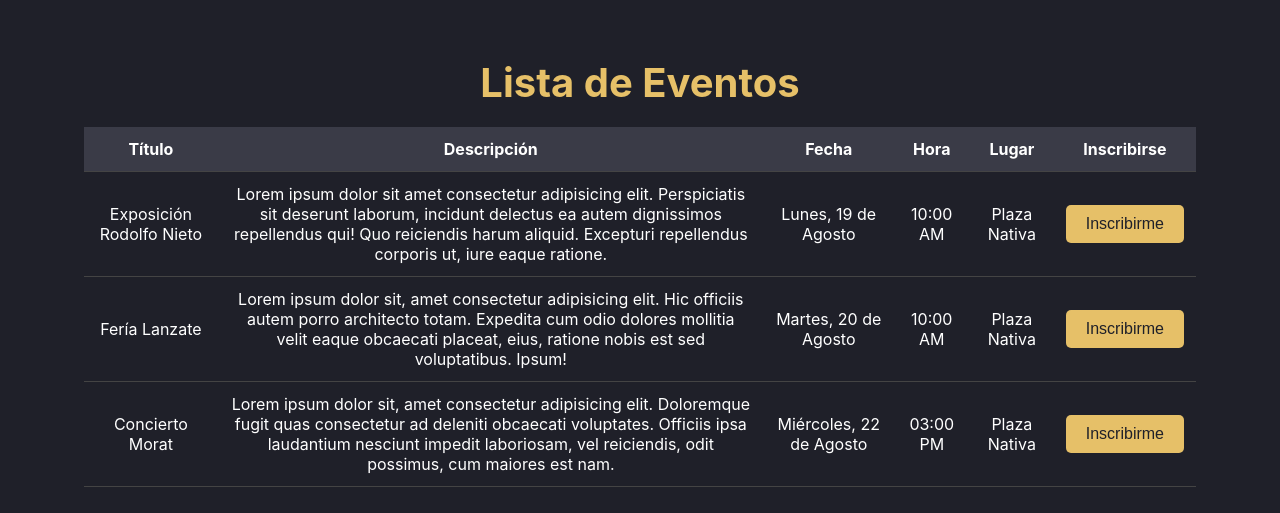
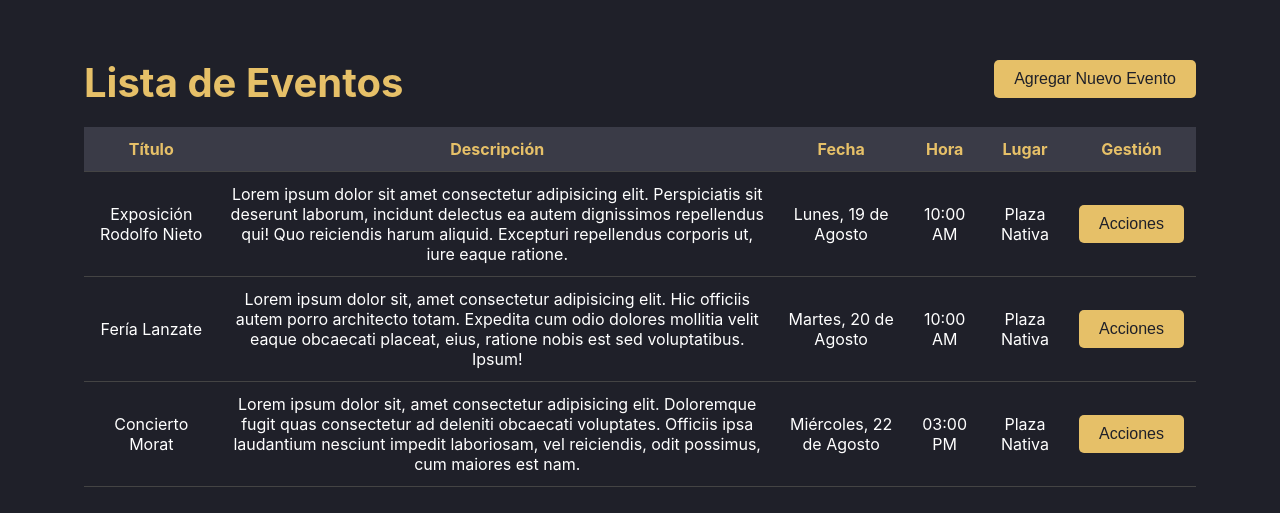
Before and after one commit to Jsrodriguez03/Challenge_GdE, a React (Vite) app: page / in a window 1280 px wide. Shown: the part 131-644 px from the top of the page. Built offline with nearby package versions, Linux system fonts and the light colour scheme.

Commit message:
Agregando Dropdown para las gestión de acciones

```diff
--- a/src/components/EventList/EventList.css
+++ b/src/components/EventList/EventList.css
@@ -7,6 +7,12 @@
   color: #e6c068;
   margin-bottom: 20px;
   font-size: 2.5em;
+}
+
+.header-ManagementEvent {
+  display: flex;
+  justify-content: space-between;
+  align-items: center;
 }
 
 .table {
@@ -24,11 +30,15 @@
 }
 
 .table th {
+  color: #e6c068;
+}
+
+.table th {
   background-color: #3a3b47;
 }
 
 .table tr:hover {
-  background-color: #444;
+  background-color: #3a3b47;
 }
 
 .btn {
@@ -47,3 +57,35 @@
   background-color: #d4a850;
   color: #fff;
 }
+
+.dropdown {
+  position: relative;
+  display: inline-block;
+}
+
+.dropdown-menu {
+  display: none;
+  position: absolute;
+  background-color: #3a3b47;
+  box-shadow: 0px 8px 16px rgba(0, 0, 0, 0.2);
+  padding: 12px;
+  z-index: 1;
+}
+
+.dropdown:hover .dropdown-menu {
+  display: block;
+}
+
+.dropdown-item {
+  background-color: transparent;
+  color: #fff;
+  padding: 8px 16px;
+  text-align: left;
+  width: 100%;
+  border: none;
+  cursor: pointer;
+}
+
+.dropdown-item:hover {
+  background-color: #444;
+}
--- a/src/components/EventList/EventList.jsx
+++ b/src/components/EventList/EventList.jsx
@@ -10,9 +10,26 @@ export default function EventList() {
     setEvents(eventsData);
   }, []);
 
+  const handleRegister = (title) => {
+    alert(`Inscrito en ${title}`);
+  };
+
+  const handleUpdate = (id) => {
+    alert(`Actualizar evento con ID: ${id}`);
+  };
+
+  const handleDelete = (id) => {
+    alert(`Eliminar evento con ID: ${id}`);
+  };
+
   return (
     <div className="container-event-list">
-      <h1 className="title">Lista de Eventos</h1>
+      <div className="header-ManagementEvent">
+        <h1 className="title"> Lista de Eventos </h1>
+        <button type="button" className="btn btn-primary" onClick={() => {}}>
+          Agregar Nuevo Evento
+        </button>
+      </div>
       <table className="table">
         <thead>
           <tr>
@@ -21,7 +38,7 @@ export default function EventList() {
             <th scope="col">Fecha</th>
             <th scope="col">Hora</th>
             <th scope="col">Lugar</th>
-            <th scope="col">Inscribirse</th>
+            <th scope="col">Gestión</th>
           </tr>
         </thead>
         <tbody>
@@ -33,13 +50,34 @@ export default function EventList() {
               <td>{event.time}</td>
               <td>{event.location}</td>
               <td>
-                <button
-                  onClick={() => alert(`Inscrito en ${event.title}`)}
-                  type="button"
-                  className="btn btn-primary"
-                >
-                  Inscribirme
-                </button>
+                <div className="dropdown">
+                  <button
+                    className="btn btn-primary dropdown-toggle"
+                    type="button"
+                  >
+                    Acciones
+                  </button>
+                  <div className="dropdown-menu">
+                    <button
+                      className="dropdown-item"
+                      onClick={() => handleRegister(event.title)}
+                    >
+                      Inscribirme
+                    </button>
+                    <button
+                      className="dropdown-item"
+                      onClick={() => handleUpdate(event.id)}
+                    >
+                      Actualizar
+                    </button>
+                    <button
+                      className="dropdown-item"
+                      onClick={() => handleDelete(event.id)}
+                    >
+                      Eliminar
+                    </button>
+                  </div>
+                </div>
               </td>
             </tr>
           ))}
```
